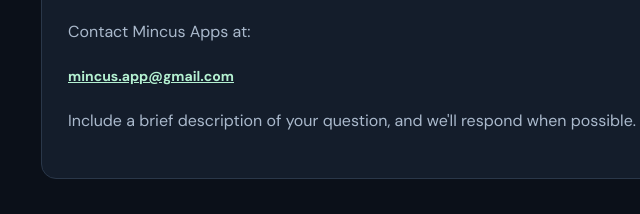
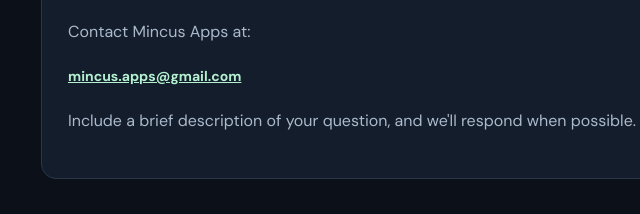
Before and after one commit to mincusapps/mincus-apps-site, a plain HTML site: page support.html in a window 1280 px wide. Shown: the part 473-687 px from the top of the page, 83-723 px from the left. Drawn offline with Linux system fonts and the light colour scheme.

Commit message:
Update Mincus Apps website and correct contact email

```diff
--- a/support.html
+++ b/support.html
@@ -1 +1 @@
-<!doctype html><html lang="en"><head><meta charset="utf-8"><meta name="viewport" content="width=device-width,initial-scale=1"><meta name="description" content="Get in touch with Mincus Apps for support and privacy requests."><meta name="theme-color" content="#0b1019"><title>Support | Mincus Apps</title><link rel="stylesheet" href="styles.css"></head><body><div class="wrap"><header class="nav"><a class="brand" href="index.html">mincus<span>.</span>apps</a><nav class="navlinks" aria-label="Main navigation"><a href="index.html">Home</a><a href="privacy.html">Privacy</a><a href="terms.html">Terms</a><a href="support.html">Support</a></nav></header><main><article class="doc"><div class="eyebrow">We're here to help</div><h1>Support & contact</h1><p class="lede">Questions, feedback, privacy requests, or just want to say hello? We’d love to hear from you.</p><div class="card"><h2>Email support</h2><p>Contact Mincus Apps at:</p><p><strong><a href="mailto:mincus.app@gmail.com">mincus.app@gmail.com</a></strong></p><p>Include a brief description of your question, and we'll respond when possible.</p></div><h2>Privacy requests</h2><p>For information about support correspondence, email the same address with “Privacy Request” in the subject.</p></article></main><footer class="footer"><span>© 2026 Mincus Apps. Independent software development.</span><span><a href="privacy.html">Privacy</a><a href="terms.html">Terms</a><a href="support.html">Support</a></span></footer></div></body></html>
+<!doctype html><html lang="en"><head><meta charset="utf-8"><meta name="viewport" content="width=device-width,initial-scale=1"><meta name="description" content="Get in touch with Mincus Apps for support and privacy requests."><meta name="theme-color" content="#0b1019"><title>Support | Mincus Apps</title><link rel="stylesheet" href="styles.css"></head><body><div class="wrap"><header class="nav"><a class="brand" href="index.html">mincus<span>.</span>apps</a><nav class="navlinks" aria-label="Main navigation"><a href="index.html">Home</a><a href="privacy.html">Privacy</a><a href="terms.html">Terms</a><a href="support.html">Support</a></nav></header><main><article class="doc"><div class="eyebrow">We're here to help</div><h1>Support & contact</h1><p class="lede">Questions, feedback, privacy requests, or just want to say hello? We’d love to hear from you.</p><div class="card"><h2>Email support</h2><p>Contact Mincus Apps at:</p><p><strong><a href="mailto:mincus.apps@gmail.com">mincus.apps@gmail.com</a></strong></p><p>Include a brief description of your question, and we'll respond when possible.</p></div><h2>Privacy requests</h2><p>For information about support correspondence, email the same address with “Privacy Request” in the subject.</p></article></main><footer class="footer"><span>© 2026 Mincus Apps. Independent software development.</span><span><a href="privacy.html">Privacy</a><a href="terms.html">Terms</a><a href="support.html">Support</a></span></footer></div></body></html>
```
